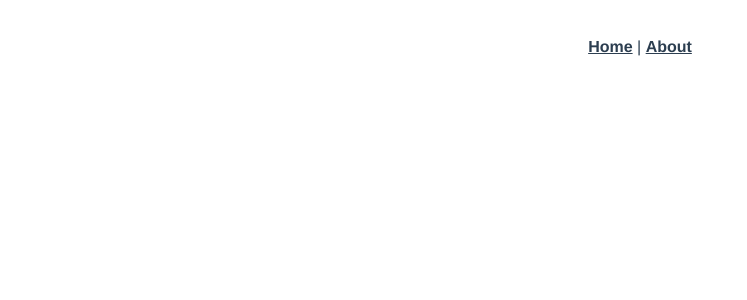
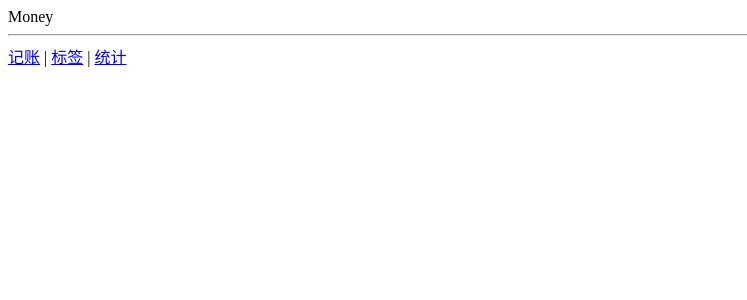
Before and after one commit to lxh6688/morney, a Vue app: page /#/money in a window 1280 px wide. Shown: the top 300 px of the page, without its empty margins (0-747 px from the left). Built offline with nearby package versions, Linux system fonts and the light colour scheme.

Commit message:
创建三个页面

```diff
--- a/src/App.vue
+++ b/src/App.vue
@@ -1,10 +1,15 @@
+import router from './router/index';
 <template>
-  <div id="app">
-    <div id="nav">
-      <router-link to="/">Home</router-link> |
-      <router-link to="/about">About</router-link>
-    </div>
+  <div>
     <router-view/>
+    <hr/>
+  <div>
+    <router-link to="/money">记账</router-link>
+    |
+    <router-link to="/labels">标签</router-link>
+    |
+    <router-link to="/statistics">统计</router-link>
+  </div>
   </div>
 </template>
 
--- a/src/router/index.ts
+++ b/src/router/index.ts
@@ -1,23 +1,43 @@
-import Vue from 'vue'
-import VueRouter, { RouteConfig } from 'vue-router'
-import Home from '../views/Home.vue'
+import Vue from 'vue';
+import VueRouter from 'vue-router';
+import Home from '@/views/Home.vue';
+import Money from '@/views/Money.vue';
+import Labels from '@/views/Labels.vue';
+import Statistics from '@/views/Statistics.vue';
 
-Vue.use(VueRouter)
 
-  const routes: Array<RouteConfig> = [
-  {
-    path: '/',
-    name: 'Home',
-    component: Home
-  },
-  {
-    path: '/about',
-    name: 'About',
-    // route level code-splitting
-    // this generates a separate chunk (about.[hash].js) for this route
-    // which is lazy-loaded when the route is visited.
-    component: () => import(/* webpackChunkName: "about" */ '../views/About.vue')
-  }
+Vue.use(VueRouter);
+
+  const routes = [
+    {
+      path:'/',
+      redirect:'/money'
+    },
+    {
+      path:'/money',
+      component: Money
+    },
+    {
+      path:'/labels',
+      component:Labels
+    },
+    {
+      path:'/statistics',
+      component:Statistics
+    }
+  // {
+  //   path: '/',
+  //   name: 'Home',
+  //   component: Home
+  // },
+  // {
+  //   path: '/about',
+  //   name: 'About',
+  //   // route level code-splitting
+  //   // this generates a separate chunk (about.[hash].js) for this route
+  //   // which is lazy-loaded when the route is visited.
+  //   component: () => import(/* webpackChunkName: "about" */ '../views/About.vue')
+  // }
 ]
 
 const router = new VueRouter({
--- /dev/null
+++ b/src/views/Labels.vue
@@ -0,0 +1,17 @@
+<template>
+    <div>
+        Labels
+    </div>
+</template>
+
+<script lang="ts">
+
+
+    export default({
+
+    })
+</script>
+
+<style scoped>
+
+</style>
--- /dev/null
+++ b/src/views/Money.vue
@@ -0,0 +1,15 @@
+<template>
+    <div>
+        Money
+    </div>
+</template>
+
+<script lang="ts">
+    export default ({
+      name:'Money'
+    })
+</script>
+
+<style scoped>
+
+</style>
--- /dev/null
+++ b/src/views/Statistics.vue
@@ -0,0 +1,15 @@
+<template>
+    <div>
+        Statistics
+    </div>
+</template>
+
+<script lang="ts">
+    export default({
+
+    })
+</script>
+
+<style scoped>
+
+</style>
```
